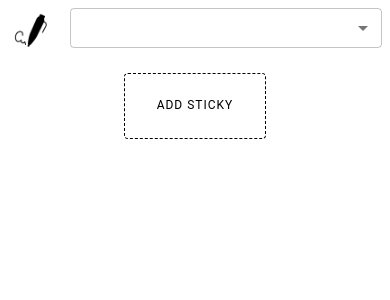
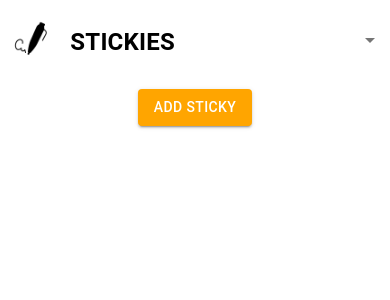
Before and after one commit to akshara-sun/jot, a React (Create React App) app: page /stickies in a window 390 px wide. Shown: the top 300 px of the page. Built offline with nearby package versions, Linux system fonts and the light colour scheme.

Commit message:
cleaned up components and added styles

```diff
--- a/src/components/NavBar/LargeNavBar.js
+++ b/src/components/NavBar/LargeNavBar.js
@@ -7,9 +7,9 @@ import JotIcon from "../../assets/images/jot-icon.png";
 const LargeNavBar = ({ tabs, selectedTab, onChange }) => {
   return (
     <Grid container columns={{ xs: 12, sm: 24 }}>
-      <Grid item xs={1} component={Link} to='/'>
+      <Grid item xs={1} component={Link} to="/">
         <Box
-          component='img'
+          component="img"
           src={JotIcon}
           sx={{
             pt: 2,
@@ -25,23 +25,28 @@ const LargeNavBar = ({ tabs, selectedTab, onChange }) => {
           onChange={onChange}
           sx={{
             "& .MuiTabs-indicator": {
+              display: "flex",
+              justifyContent: "center",
               backgroundColor: "#FFA500",
+              marginBottom: 1,
+              mx: 2,
             },
-            pl: 4,
+            pl: 2,
           }}>
           {tabs.map((tab) => (
             <Tab
               key={tab.value}
               value={tab.value}
               icon={tab.icon}
-              iconPosition='start'
+              iconPosition="start"
               label={tab.label}
               component={Link}
               to={tab.path}
               sx={{
+                px: 2,
                 color: "black",
                 "&.Mui-selected": {
-                  color: "orange",
+                  color: "black",
                 },
               }}
             />
--- a/src/components/NavBar/SmallNavBar.js
+++ b/src/components/NavBar/SmallNavBar.js
@@ -1,15 +1,15 @@
 import React from "react";
 import PropTypes from "prop-types";
 import { Link } from "react-router-dom";
-import { Box, Grid, Select, MenuItem } from "@mui/material";
+import { Box, Divider, Grid, Select, MenuItem } from "@mui/material";
 import JotIcon from "../../assets/images/jot-icon.png";
 
 const SmallNavBar = ({ tabs, selectedTab, onChange }) => {
   return (
-    <Grid container>
-      <Grid item xs={2} component={Link} to='/'>
+    <Grid container sx={{ py: 1 }}>
+      <Grid item xs={2} component={Link} to="/">
         <Box
-          component='img'
+          component="img"
           src={JotIcon}
           sx={{
             height: 45,
@@ -19,14 +19,27 @@ const SmallNavBar = ({ tabs, selectedTab, onChange }) => {
       </Grid>
       <Grid item xs={10}>
         <Select
-          size='small'
+          variant="standard"
+          disableUnderline
+          size="small"
           fullWidth
-          value={"" || selectedTab.value}
-          label='Age'
+          value={selectedTab}
           onChange={onChange}
           sx={{
-            "& .MuiSelect-select": {
-              color: "black",
+            pt: 1,
+            color: "black",
+            textTransform: "uppercase",
+            fontSize: "1.5rem",
+            fontWeight: "bold",
+          }}
+          MenuProps={{
+            anchorOrigin: {
+              vertical: "bottom",
+              horizontal: "right",
+            },
+            transformOrigin: {
+              vertical: "top",
+              horizontal: "right",
             },
           }}>
           {tabs.map((tab) => (
@@ -34,12 +47,17 @@ const SmallNavBar = ({ tabs, selectedTab, onChange }) => {
               component={Link}
               to={tab.path}
               key={tab.value}
-              value={"" || tab.value}>
+              value={tab.value}
+              sx={{
+                textTransform: "uppercase",
+                fontSize: "0.8rem",
+              }}>
               {tab.label}
             </MenuItem>
           ))}
         </Select>
       </Grid>
+      <Divider />
     </Grid>
   );
 };
--- a/src/components/NoDataCTA.js
+++ /dev/null
@@ -1,39 +0,0 @@
-import React from "react";
-import PropTypes from "prop-types";
-import { Button, Grid, Typography } from "@mui/material";
-
-const NoDataCTA = ({ label, onClick }) => {
-  return (
-    <Grid container justifyContent="center" alignItems="center">
-      <Grid item>
-        <Button
-          onClick={onClick}
-          variant="text"
-          sx={{
-            textAlign: "center",
-            py: 2,
-            px: 4,
-            border: "1px dashed #000",
-          }}
-        >
-          <Typography
-            variant="overline"
-            sx={{
-              color: "black",
-              textDecoration: "none",
-            }}
-          >
-            {label}
-          </Typography>
-        </Button>
-      </Grid>
-    </Grid>
-  );
-};
-
-NoDataCTA.propTypes = {
-  label: PropTypes.string.isRequired,
-  onClick: PropTypes.func.isRequired,
-};
-
-export default NoDataCTA;
--- a/src/pages/Canvas/CanvasHeader.js
+++ b/src/pages/Canvas/CanvasHeader.js
@@ -18,10 +18,6 @@ const CanvasHeader = () => {
     return CANVAS_DATA.find((tab) => tab.path === location.pathname);
   }, [location.pathname]);
 
-  if (!currentTab) {
-    setCurrentTab(currentTabFromLocation);
-  }
-
   const handleTabChange = (event, newValue) => {
     setCurrentTab(newValue);
   };
@@ -33,6 +29,14 @@ const CanvasHeader = () => {
   useEffect(() => {
     setCurrentTab(currentTabFromLocation);
   }, [currentTabFromLocation]);
+
+  if (!currentTab) {
+    setCurrentTab(currentTabFromLocation);
+  }
+
+  if (!currentOption) {
+    setCurrentOption(currentTabFromLocation.value);
+  }
 
   return (
     <Grid container sx={{ mb: 2 }}>
--- a/src/pages/Canvas/DrawingCanvas.js
+++ b/src/pages/Canvas/DrawingCanvas.js
@@ -41,9 +41,6 @@ const DrawingCanvas = () => {
 
   useEffect(() => {
     const canvas = canvasRef.current;
-    // To support computers with higher screen density, double the pixel density.
-    canvas.width = window.innerWidth * 2;
-    canvas.height = window.innerHeight * 2;
     canvas.style.width = `${window.innerWidth}px`;
     canvas.style.height = `${window.innerHeight}px`;
 
@@ -57,17 +54,17 @@ const DrawingCanvas = () => {
 
   return (
     <Grid container>
-       <Grid item xs={12}>
+      <Grid item xs={12}>
         <CanvasHeader />
       </Grid>
       <Grid item xs={12} sx={{ textAlign: "center" }}>
         {canvasIsEmpty ? (
-          <Typography variant='overline'>Click and drag to draw</Typography>
+          <Typography variant="overline">Click and drag to draw</Typography>
         ) : (
           <Box>
             <Button
-              color='error'
-              variant='text'
+              color="error"
+              variant="text"
               onClick={() => {
                 contextRef.current.clearRect(
                   0,
@@ -76,11 +73,10 @@ const DrawingCanvas = () => {
                   canvasRef.current.height
                 );
                 setCanvasIsEmpty(true);
-              }}
-            >
+              }}>
               Clear
             </Button>
-            <Button color='success' variant='text' onClick={handleSaveDrawing}>
+            <Button color="success" variant="text" onClick={handleSaveDrawing}>
               Save
             </Button>
           </Box>
--- a/src/pages/Canvas/NotepadCanvas.js
+++ b/src/pages/Canvas/NotepadCanvas.js
@@ -1,7 +1,6 @@
 import React, { useState } from "react";
 import { Button, Grid } from "@mui/material";
 import CanvasHeader from "./CanvasHeader";
-import NoDataCTA from '../../components/NoDataCTA';
 import NotepadPage from "../../components/NotepadPage.js";
 
 const NotepadCanvas = () => {
@@ -34,40 +33,28 @@ const NotepadCanvas = () => {
       <Grid item xs={12}>
         <CanvasHeader />
       </Grid>
-      <Grid item sx={{ flexGrow: 1, overflow: "auto" }}>
-        {pages.length > 0 ? (
-          <>
-            <Grid item container justifyContent='center' alignItems='center'>
-              <Grid item>
+      <Grid item xs={12} sx={{ textAlign: "center" }}>
         <Button
-                  variant='contained'
-                  onClick={handleAddPage}
-                  color='info'
+          variant="contained"
           sx={{
-                    py: 2,
-                    px: 4,
+            backgroundColor: "orange",
+            "&:hover": { backgroundColor: "black" },
           }}
-                >
+          onClick={handleAddPage}>
           Add page
         </Button>
       </Grid>
-            </Grid>
+      <Grid item sx={{ flexGrow: 1, overflow: "auto" }}>
         <Grid item container sx={{ mx: 40 }}>
           {pages.map((page) => (
             <Grid item xs={7} key={page.id}>
               <NotepadPage
                 onDelete={() => handleDeletePage(page.id)}
-                    onSave={() =>
-                      handleSavePage(page.id, page.text, page.title)
-                    }
+                onSave={() => handleSavePage(page.id, page.text, page.title)}
               />
             </Grid>
           ))}
         </Grid>
-          </>
-        ) : (
-          <NoDataCTA label='Add page' onClick={handleAddPage} />
-        )}
       </Grid>
     </Grid>
   );
--- a/src/pages/Canvas/StickiesCanvas.js
+++ b/src/pages/Canvas/StickiesCanvas.js
@@ -1,6 +1,5 @@
 import React, { useEffect, useState } from "react";
 import { Button, Grid } from "@mui/material";
-import NoDataCTA from "../../components/NoDataCTA";
 import Sticky from "../../components/Sticky";
 import CanvasHeader from "./CanvasHeader.js";
 
@@ -69,14 +68,16 @@ const StickiesCanvas = () => {
       <Grid item xs={12}>
         <CanvasHeader />
       </Grid>
-      <Grid item xs={12} sx={{ display: "flex", justifyContent: "center" }}>
-        {stickies.length === 0 ? (
-          <NoDataCTA label='Add sticky' onClick={handleAddSticky} />
-        ) : (
-          <Button variant='contained' color='info' onClick={handleAddSticky}>
-            Add sticky
-          </Button>
-        )}
+      <Grid item xs={12} sx={{ textAlign: "center" }}>
+        <Button
+          variant="contained"
+          sx={{
+            backgroundColor: "orange",
+            "&:hover": { backgroundColor: "black" },
+          }}
+          onClick={handleAddSticky}>
+          Add sticky
+        </Button>
       </Grid>
       <Grid item xs={12}>
         <Grid item container>
--- a/src/pages/HomePage.js
+++ b/src/pages/HomePage.js
@@ -13,17 +13,21 @@ const HomePage = () => {
         justifyContent: "center",
         alignItems: "center",
         height: { xs: "100vh", sm: "70vh" },
+        p: { xs: 4, sm: 0 },
       }}>
       <Grid container>
-        <Grid item xs={12} textAlign='center'>
+        <Grid item xs={12} textAlign="center">
           <Grow in={true} timeout={500}>
-            <Typography variant='h2'>
+            <Typography
+              sx={{
+                fontSize: { xs: "2.3rem", sm: "3rem" },
+              }}>
               Welcome to Jot
-              <Box component='img' src={JotIcon} height='60px' />
+              <Box component="img" src={JotIcon} height="60px" />
             </Typography>
           </Grow>
           <Grow in={true} timeout={1000}>
-            <Typography variant='subtitle1' sx={{ pb: 2 }}>
+            <Typography variant="subtitle1" sx={{ mb: 2, color: "orange" }}>
               Pick your canvas
             </Typography>
           </Grow>
@@ -36,22 +40,22 @@ const HomePage = () => {
           direction={{ xs: "column", sm: "row" }}
           sx={{ justifyContent: "center" }}>
           <Grow in={true} timeout={2000}>
-            <Grid item xs={3} component={Link} to='/stickies'>
-              <Thumbnail color='#EBD4A2' name='Stickies' />
+            <Grid item xs={3} component={Link} to="/stickies">
+              <Thumbnail color="#EBD4A2" name="Stickies" />
             </Grid>
           </Grow>
           <Grow in={true} timeout={3000}>
-            <Grid item xs={3} component={Link} to='/notepad'>
+            <Grid item xs={3} component={Link} to="/notepad">
               <Thumbnail
-                color='none'
+                color="none"
                 image={`url(${notepad})`}
-                name='Notepad'
+                name="Notepad"
               />
             </Grid>
           </Grow>
           <Grow in={true} timeout={4000}>
-            <Grid item xs={3} component={Link} to='/draw'>
-              <Thumbnail name='Blank canvas' />
+            <Grid item xs={3} component={Link} to="/draw">
+              <Thumbnail name="Draw" />
             </Grid>
           </Grow>
         </Grid>
```
Lines whose indentation alone changed are shown as unchanged.
